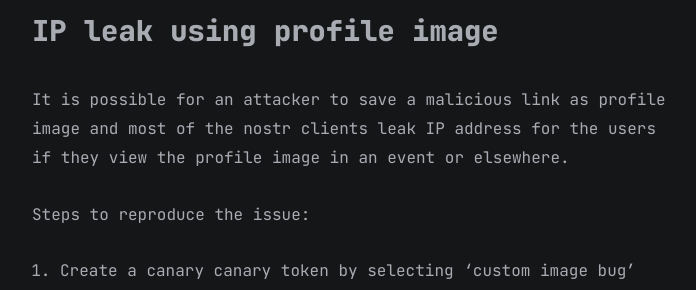
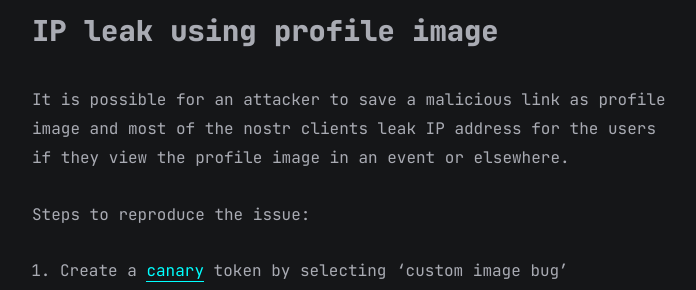
Before and after one commit to consentonchain/blog, a Jekyll site: the page built from all_collections/_posts/2022-12-22-nostr-privacy.md, in a window 1280 px wide and 900 px high, scrolled down 493 px, cut to the strip 0-290 px from the top of the window. Shown: the whole strip, without its empty margins (283-979 px from the left). Built offline with Jekyll 4.4.1, drawn with Linux system fonts in a browser that asks for light colours.

Commit message:
add canary link

```diff
--- a/all_collections/_posts/2022-12-22-nostr-privacy.md
+++ b/all_collections/_posts/2022-12-22-nostr-privacy.md
@@ -12,7 +12,7 @@ It is possible for an attacker to save a malicious link as profile image and mos
 
 Steps to reproduce the issue:
 
-1. Create a canary canary token by selecting 'custom image bug'
+1. Create a [canary](https://canarytokens.org/generate) token by selecting 'custom image bug'
 
    ![canary](https://i.ibb.co/BspfGDG/image.png)
 
```
